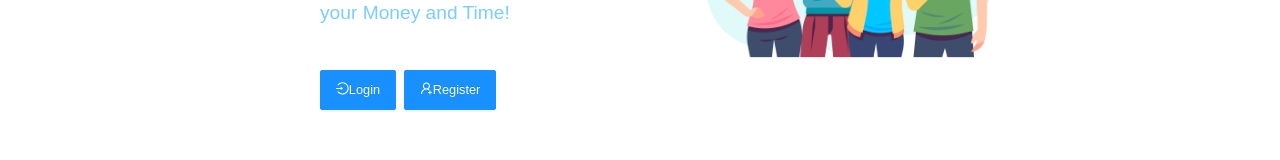
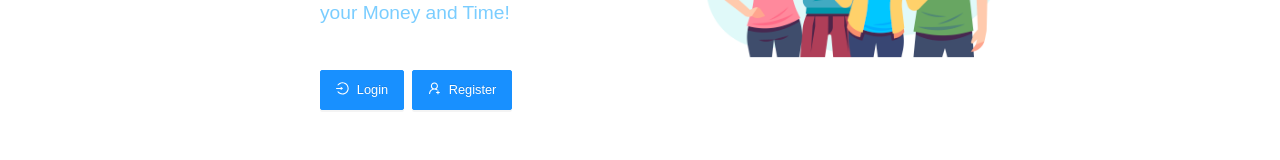
Before and after one commit to divyamagwl/PoolIIIT, a React (Create React App) app in the folder frontend/: page / in a window 1280 px wide. Shown: the part 266-426 px from the top of the page. Built offline with nearby package versions, Linux system fonts and the light colour scheme.

Commit message:
Made hanges in Home and Edit Password pages

```diff
--- a/frontend/src/components/EditPassword.js
+++ b/frontend/src/components/EditPassword.js
@@ -6,6 +6,7 @@ import Loading from './Loading';
 import { USERS_URL } from '../api/constants';
 import NotAuthorizedPage from './NotAuthorizedPage';
 import { connect } from 'react-redux';
+
 class EditPassword extends Component {
   state = {
     user: [],
@@ -103,7 +104,7 @@ class EditPassword extends Component {
             <div>
               <div style={{ color: 'red' }}>{this.state.message}</div>
               <Form
-                name='EditDetails'
+                name='EditPassword'
                 layout='vertical'
                 onFinish={this.onFinish}
               >
@@ -121,7 +122,6 @@ class EditPassword extends Component {
                   <Input.Password
                     style={{ borderRadius: '7px' }}
                     type='password'
-                    placeholder='Password'
                   />
                 </Form.Item>
                 <Form.Item
@@ -138,7 +138,6 @@ class EditPassword extends Component {
                   <Input.Password
                     style={{ borderRadius: '7px' }}
                     type='password'
-                    placeholder='Password'
                   />
                 </Form.Item>
 
@@ -167,7 +166,6 @@ class EditPassword extends Component {
                   <Input.Password
                     style={{ borderRadius: '7px' }}
                     type='password'
-                    placeholder='Confirm Password'
                   />
                 </Form.Item>
 
--- a/frontend/src/containers/Home.js
+++ b/frontend/src/containers/Home.js
@@ -35,13 +35,19 @@ class Home extends Component {
               {
                 isAuthenticated
                 ? [
-                     <Button type="primary" size="large" style={{fontSize:"1vw",whiteSpace:'nowrap'}}><ScheduleOutlined /><Link to="/bookings"><span style={{color:"white"}}>Bookings</span></Link></Button>
+                    <Link to="/booking">
+                      <Button type="primary" size="large" style={{fontSize:"1vw",whiteSpace:'nowrap'}}><ScheduleOutlined />Bookings</Button>
+                    </Link>
                   ]
                 : [
                   <div style={{ display: 'flex' }}>
-                    <Button type="primary"  size="large" style={{fontSize:"1vw",whiteSpace:'nowrap'}}><LoginOutlined /><Link to="/login"><span style={{color:"white"}}>Login</span></Link> </Button>
+                    <Link to="/login">
+                      <Button type="primary" size="large" style={{fontSize:"1vw",whiteSpace:'nowrap'}}><LoginOutlined />Login</Button>
+                    </Link>
                     &nbsp;&nbsp;
-                    <Button type="primary" href="./register" size="large"  style={{fontSize:"1vw",whiteSpace:'nowrap'}}><UserAddOutlined /><Link to="/register"><span style={{color:"white"}}>Register</span></Link></Button>
+                    <Link to="/register">
+                      <Button type="primary" size="large" style={{fontSize:"1vw",whiteSpace:'nowrap'}}><UserAddOutlined />Register</Button>
+                    </Link>
                   </div>
                 ]
               }
```
